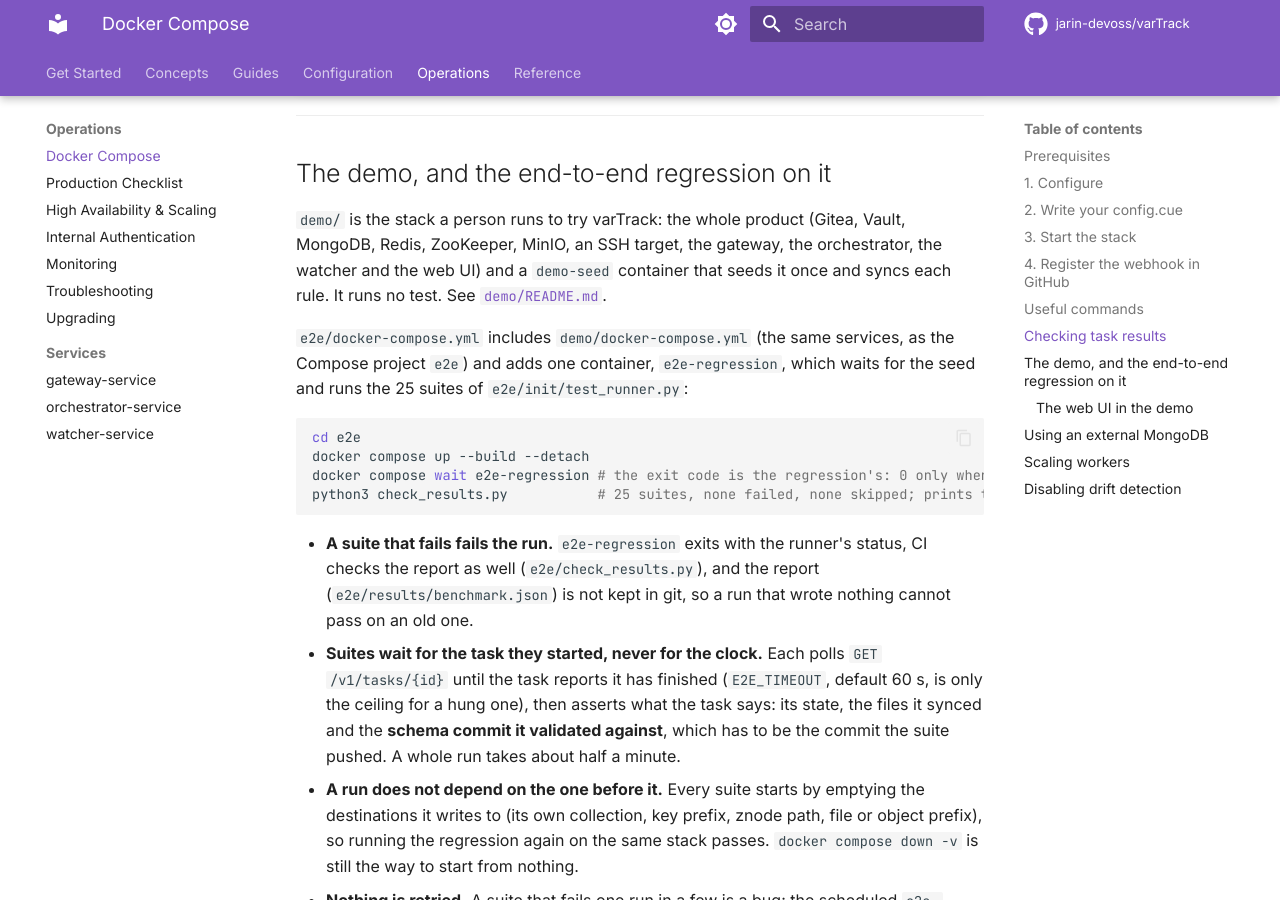
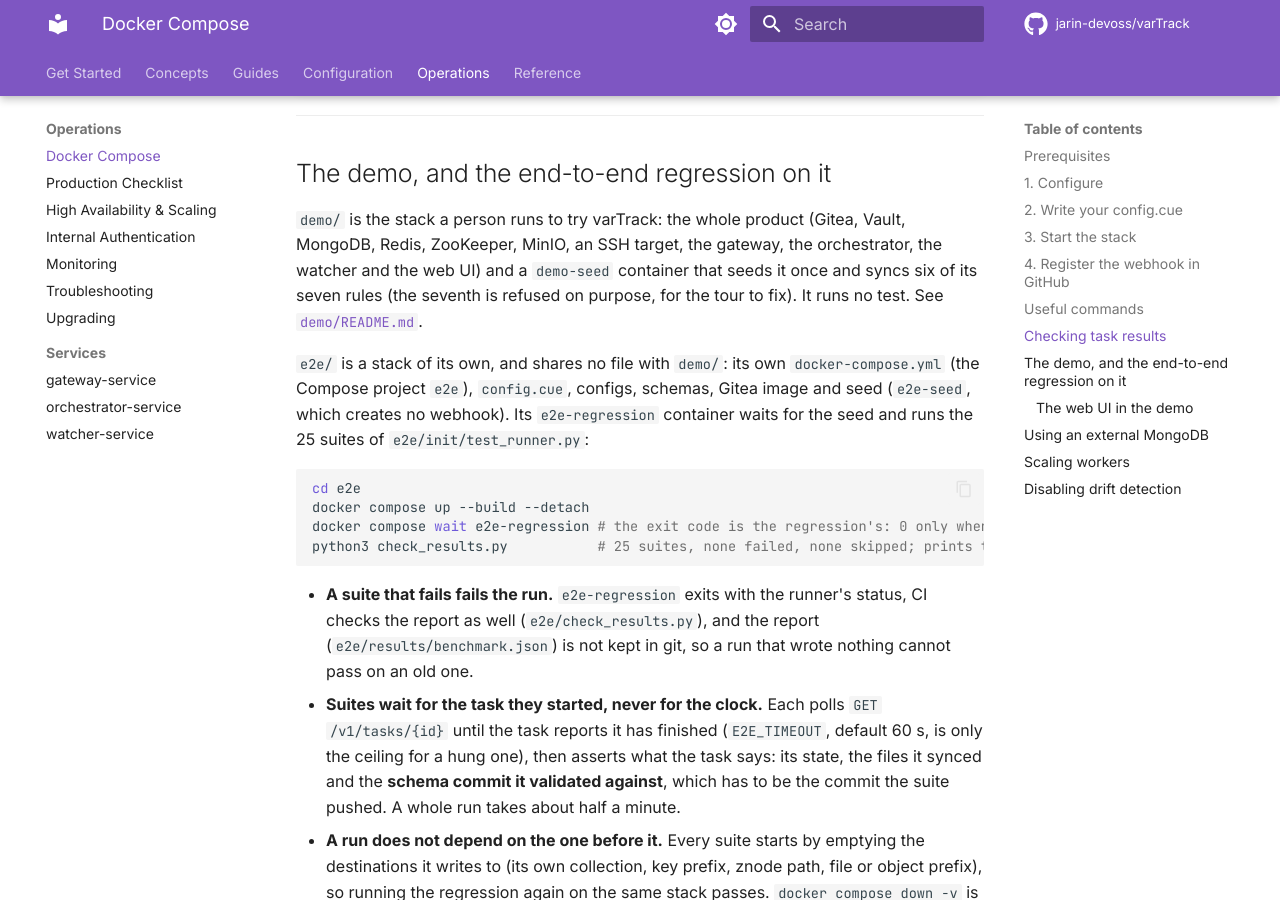
Before and after one commit to jarin-devoss/varTrack, an MkDocs documentation site: the page built from docs/deployment/docker-compose.md, in a window 1280 px wide and 900 px high, scrolled down 4257 px. Built offline with MkDocs 1.6.1 and Material for MkDocs 9.7.7, drawn with Linux system fonts in a browser that asks for light colours; comment, search, counter and statistics services are not loaded.

Commit message:
docs: the demo's rules and tour, and that the e2e is a stack of its own
demo/README.md lists the seven rules and the nine-step tour (step 7: a refused rule), docs/deployment/docker-compose.md and
docs/sinks/mongodb.md say what the demo and the e2e hold, and the comments in run.sh and ci.yml no longer say the e2e includes
the demo or that include is why Compose 2.20.0 is the minimum: it is the oldest release the demo is checked on.

Co-Authored-By: Claude Sonnet 5.5 <noreply@anthropic.com>

````diff
--- a/docs/deployment/docker-compose.md
+++ b/docs/deployment/docker-compose.md
@@ -191,10 +191,12 @@ curl http://localhost:8000/metrics
 
 `demo/` is the stack a person runs to try varTrack: the whole product (Gitea, Vault, MongoDB, Redis, ZooKeeper, MinIO, an
 SSH target, the gateway, the orchestrator, the watcher and the web UI) and a `demo-seed` container that seeds it once and
-syncs each rule. It runs no test. See [`demo/README.md`](https://github.com/jarin-devoss/varTrack/blob/main/demo/README.md).
+syncs six of its seven rules (the seventh is refused on purpose, for the tour to fix). It runs no test. See
+[`demo/README.md`](https://github.com/jarin-devoss/varTrack/blob/main/demo/README.md).
 
-`e2e/docker-compose.yml` includes `demo/docker-compose.yml` (the same services, as the Compose project `e2e`) and adds one
-container, `e2e-regression`, which waits for the seed and runs the 25 suites of `e2e/init/test_runner.py`:
+`e2e/` is a stack of its own, and shares no file with `demo/`: its own `docker-compose.yml` (the Compose project `e2e`),
+`config.cue`, configs, schemas, Gitea image and seed (`e2e-seed`, which creates no webhook). Its `e2e-regression` container
+waits for the seed and runs the 25 suites of `e2e/init/test_runner.py`:
 
 ```bash
 cd e2e
````
Also changed, not shown: demo/README.md (+58 -16 lines), docs/sinks/mongodb.md (+3 -3 lines), 2 other files.
